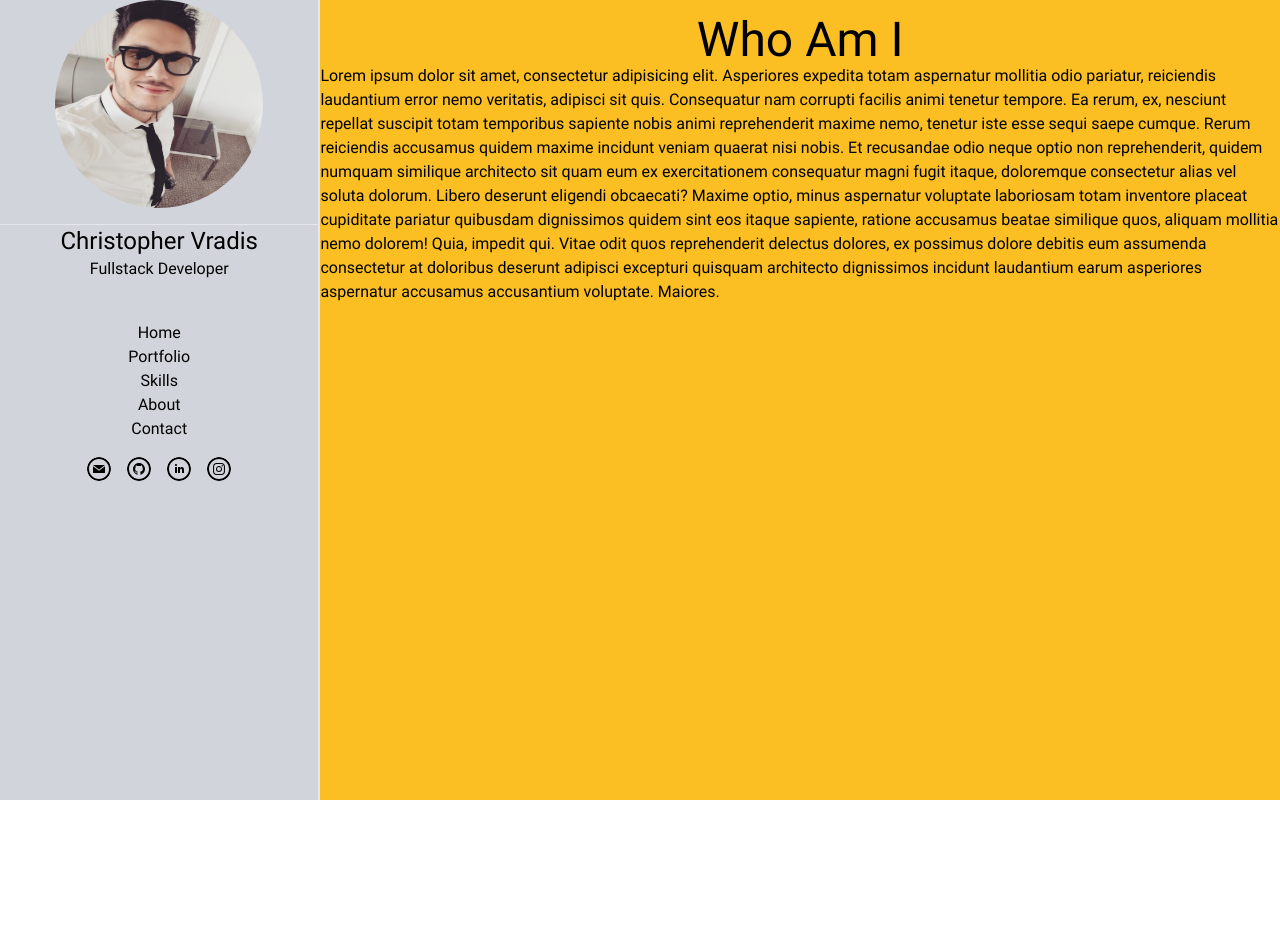
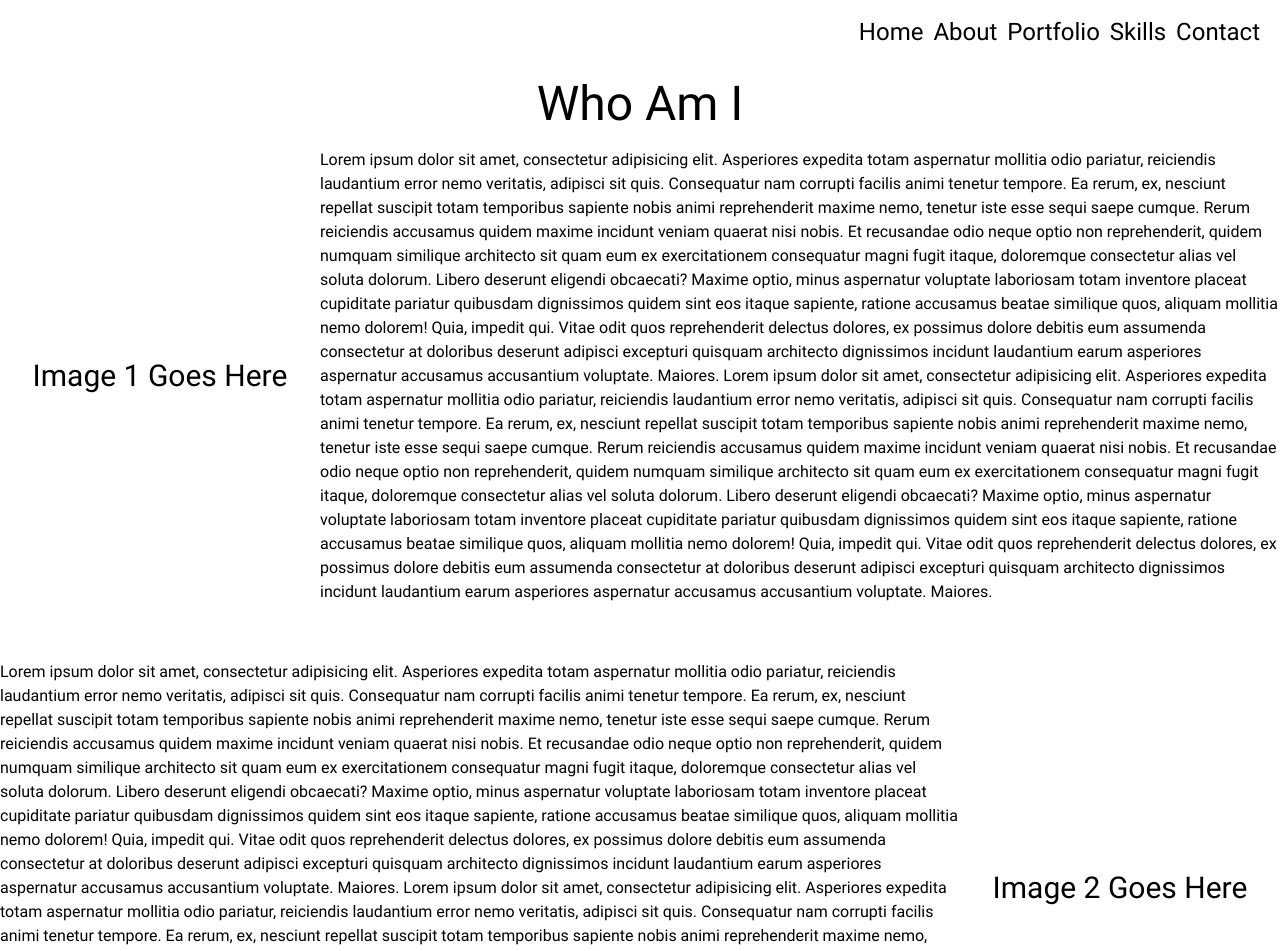
Before and after one commit to akuma-phawx/web-portfolio, a Vue app: page /about in a window 1280 px wide. Shown: the top 951 px of the page. Before the commit the page ends 800 px from the top, so only its background shows below. Built offline with nearby package versions, Linux system fonts and the light colour scheme.

Commit message:
complete update of template

```diff
--- a/public/index.html
+++ b/public/index.html
@@ -15,7 +15,7 @@
         continue.</strong
       >
     </noscript>
-    <div id="app" class="bg-red-300"></div>
+    <div id="app"></div>
     <!-- built files will be auto injected -->
   </body>
 </html>
--- a/src/App.vue
+++ b/src/App.vue
@@ -1,16 +1,7 @@
 <template>
-  <div class="flex max-w-full flex-col md:flex-row">
-    <Nav
-      class="
-        bg-gray-300
-        border-b-2
-        md:border-r-2 md:border-b-0
-        min-w-full
-        md:min-w-0 md:w-1/2
-        lg:w-1/3
-      "
-    />
-    <router-view class="bg-yellow-400 max-w-full h-screen" />
+  <div class="container flex flex-col max-w-full">
+    <Nav class="bg-red-400w-full max-w-full" />
+    <router-view class="h-screen w-full max-w-full" />
   </div>
 </template>
 
--- a/src/components/main_components/About.vue
+++ b/src/components/main_components/About.vue
@@ -1,25 +1,103 @@
 <template>
-  <div class="container">
-    <h1 class="text-3xl mt-4 md:text-5xl">Who Am I</h1>
-    <p>
+  <div class="container flex flex-col">
+    <!-- TITLE -->
+    <h1 class="text-3xl mt-4 md:text-5xl mb-5">Who Am I</h1>
+    <!-- CONTAINER 1 -->
+    <div id="container1" class="lg:flex">
+      <p class="lg:text-3xl mb-12 lg:mb-none text-center lg:my-auto lg:w-1/4">
+        Image 1 Goes Here
+      </p>
+      <p class="flex-1">
         Lorem ipsum dolor sit amet, consectetur adipisicing elit. Asperiores
         expedita totam aspernatur mollitia odio pariatur, reiciendis laudantium
-      error nemo veritatis, adipisci sit quis. Consequatur nam corrupti facilis
-      animi tenetur tempore. Ea rerum, ex, nesciunt repellat suscipit totam
-      temporibus sapiente nobis animi reprehenderit maxime nemo, tenetur iste
-      esse sequi saepe cumque. Rerum reiciendis accusamus quidem maxime incidunt
-      veniam quaerat nisi nobis. Et recusandae odio neque optio non
+        error nemo veritatis, adipisci sit quis. Consequatur nam corrupti
+        facilis animi tenetur tempore. Ea rerum, ex, nesciunt repellat suscipit
+        totam temporibus sapiente nobis animi reprehenderit maxime nemo, tenetur
+        iste esse sequi saepe cumque. Rerum reiciendis accusamus quidem maxime
+        incidunt veniam quaerat nisi nobis. Et recusandae odio neque optio non
         reprehenderit, quidem numquam similique architecto sit quam eum ex
         exercitationem consequatur magni fugit itaque, doloremque consectetur
         alias vel soluta dolorum. Libero deserunt eligendi obcaecati? Maxime
         optio, minus aspernatur voluptate laboriosam totam inventore placeat
-      cupiditate pariatur quibusdam dignissimos quidem sint eos itaque sapiente,
-      ratione accusamus beatae similique quos, aliquam mollitia nemo dolorem!
-      Quia, impedit qui. Vitae odit quos reprehenderit delectus dolores, ex
-      possimus dolore debitis eum assumenda consectetur at doloribus deserunt
-      adipisci excepturi quisquam architecto dignissimos incidunt laudantium
-      earum asperiores aspernatur accusamus accusantium voluptate. Maiores.
+        cupiditate pariatur quibusdam dignissimos quidem sint eos itaque
+        sapiente, ratione accusamus beatae similique quos, aliquam mollitia nemo
+        dolorem! Quia, impedit qui. Vitae odit quos reprehenderit delectus
+        dolores, ex possimus dolore debitis eum assumenda consectetur at
+        doloribus deserunt adipisci excepturi quisquam architecto dignissimos
+        incidunt laudantium earum asperiores aspernatur accusamus accusantium
+        voluptate. Maiores. Lorem ipsum dolor sit amet, consectetur adipisicing
+        elit. Asperiores expedita totam aspernatur mollitia odio pariatur,
+        reiciendis laudantium error nemo veritatis, adipisci sit quis.
+        Consequatur nam corrupti facilis animi tenetur tempore. Ea rerum, ex,
+        nesciunt repellat suscipit totam temporibus sapiente nobis animi
+        reprehenderit maxime nemo, tenetur iste esse sequi saepe cumque. Rerum
+        reiciendis accusamus quidem maxime incidunt veniam quaerat nisi nobis.
+        Et recusandae odio neque optio non reprehenderit, quidem numquam
+        similique architecto sit quam eum ex exercitationem consequatur magni
+        fugit itaque, doloremque consectetur alias vel soluta dolorum. Libero
+        deserunt eligendi obcaecati? Maxime optio, minus aspernatur voluptate
+        laboriosam totam inventore placeat cupiditate pariatur quibusdam
+        dignissimos quidem sint eos itaque sapiente, ratione accusamus beatae
+        similique quos, aliquam mollitia nemo dolorem! Quia, impedit qui. Vitae
+        odit quos reprehenderit delectus dolores, ex possimus dolore debitis eum
+        assumenda consectetur at doloribus deserunt adipisci excepturi quisquam
+        architecto dignissimos incidunt laudantium earum asperiores aspernatur
+        accusamus accusantium voluptate. Maiores.
       </p>
+    </div>
+    <!-- CONTAINER 2 -->
+    <div id="container2" class="flex flex-col lg:flex-row mt-14">
+      <p class="flex-1">
+        Lorem ipsum dolor sit amet, consectetur adipisicing elit. Asperiores
+        expedita totam aspernatur mollitia odio pariatur, reiciendis laudantium
+        error nemo veritatis, adipisci sit quis. Consequatur nam corrupti
+        facilis animi tenetur tempore. Ea rerum, ex, nesciunt repellat suscipit
+        totam temporibus sapiente nobis animi reprehenderit maxime nemo, tenetur
+        iste esse sequi saepe cumque. Rerum reiciendis accusamus quidem maxime
+        incidunt veniam quaerat nisi nobis. Et recusandae odio neque optio non
+        reprehenderit, quidem numquam similique architecto sit quam eum ex
+        exercitationem consequatur magni fugit itaque, doloremque consectetur
+        alias vel soluta dolorum. Libero deserunt eligendi obcaecati? Maxime
+        optio, minus aspernatur voluptate laboriosam totam inventore placeat
+        cupiditate pariatur quibusdam dignissimos quidem sint eos itaque
+        sapiente, ratione accusamus beatae similique quos, aliquam mollitia nemo
+        dolorem! Quia, impedit qui. Vitae odit quos reprehenderit delectus
+        dolores, ex possimus dolore debitis eum assumenda consectetur at
+        doloribus deserunt adipisci excepturi quisquam architecto dignissimos
+        incidunt laudantium earum asperiores aspernatur accusamus accusantium
+        voluptate. Maiores. Lorem ipsum dolor sit amet, consectetur adipisicing
+        elit. Asperiores expedita totam aspernatur mollitia odio pariatur,
+        reiciendis laudantium error nemo veritatis, adipisci sit quis.
+        Consequatur nam corrupti facilis animi tenetur tempore. Ea rerum, ex,
+        nesciunt repellat suscipit totam temporibus sapiente nobis animi
+        reprehenderit maxime nemo, tenetur iste esse sequi saepe cumque. Rerum
+        reiciendis accusamus quidem maxime incidunt veniam quaerat nisi nobis.
+        Et recusandae odio neque optio non reprehenderit, quidem numquam
+        similique architecto sit quam eum ex exercitationem consequatur magni
+        fugit itaque, doloremque consectetur alias vel soluta dolorum. Libero
+        deserunt eligendi obcaecati? Maxime optio, minus aspernatur voluptate
+        laboriosam totam inventore placeat cupiditate pariatur quibusdam
+        dignissimos quidem sint eos itaque sapiente, ratione accusamus beatae
+        similique quos, aliquam mollitia nemo dolorem! Quia, impedit qui. Vitae
+        odit quos reprehenderit delectus dolores, ex possimus dolore debitis eum
+        assumenda consectetur at doloribus deserunt adipisci excepturi quisquam
+        architecto dignissimos incidunt laudantium earum asperiores aspernatur
+        accusamus accusantium voluptate. Maiores.
+      </p>
+      <p
+        class="
+          lg:text-3xl
+          mb-12
+          lg:mb-none
+          order-first
+          lg:order-last
+          text-center
+          lg:my-auto lg:w-1/4
+        "
+      >
+        Image 2 Goes Here
+      </p>
+    </div>
   </div>
 </template>
 
--- a/src/components/main_components/Home.vue
+++ b/src/components/main_components/Home.vue
@@ -1,6 +1,8 @@
 <template>
-  <div class="container">
-    <h1 class="text-3xl mt-4 md:text-5xl">Welcome</h1>
+  <div class="container flex flex-col lg:flex-row">
+    <!-- LEFT COMPONENT -->
+    <div class="flex flex-col lg:justify-center lg:flex-grow lg:w-1/3">
+      <h1 class="text-3xl mt-4 md:text-5xl">Title 1</h1>
       <p>
         Lorem ipsum dolor sit amet consectetur adipisicing elit. Libero corporis
         consectetur corrupti quis adipisci aperiam? Eligendi quidem veniam neque
@@ -11,6 +13,20 @@
         esse? Ipsa, iusto!
       </p>
     </div>
+    <!-- RIGHT COMPONENT -->
+    <div class="flex flex-col lg:justify-center flex-1">
+      <h1 class="text-3xl mt-4 md:text-5xl">Title 2</h1>
+      <p>
+        Lorem ipsum dolor sit amet consectetur adipisicing elit. Libero corporis
+        consectetur corrupti quis adipisci aperiam? Eligendi quidem veniam neque
+        dicta asperiores incidunt autem explicabo, esse magni dignissimos,
+        similique eum soluta! Quae eius inventore necessitatibus eos ex sint
+        libero cum quis nisi autem laborum minus sunt, quo laboriosam mollitia
+        repellendus sequi, praesentium fugiat nihil magnam corporis neque, velit
+        esse? Ipsa, iusto!
+      </p>
+    </div>
+  </div>
 </template>
 
 <script>
--- a/src/components/nav_components/Nav.vue
+++ b/src/components/nav_components/Nav.vue
@@ -1,56 +1,15 @@
 <template>
-  <div class="container flex flex-col text-center">
-    <!-- Photo -->
-    <div id="personal_image" class="flex flex-col justify-center pb-10">
-      <div class="image_container mx-auto pb-4 border-solid-2">
-        <img
-          src="../../assets/img/me.jpg"
-          class="w-40 h-40 md:w-52 md:h-52"
-          alt="Avatar"
-        />
-      </div>
-
-      <hr />
-      <!-- Title -->
-      <div id="title">
-        <p id="fullName" class="text-2xl">Christopher Vradis</p>
-        <p id="jobTitle" class="text-md">Fullstack Developer</p>
-      </div>
-    </div>
-    <div id="nav " class="flex justify-center md:flex-col">
-      <router-link class="mr-4 md:mr-0" to="/"> Home </router-link>
-      <router-link class="mr-4 md:mr-0" to="/portfolio">
+  <div class="container flex justify-end mr-5 mt-4 mb-4">
+    <!-- Router Links -->
+    <div id="nav">
+      <router-link class="text-2xl mr-1" to="/"> Home </router-link>
+      <router-link class="text-2xl mr-1" to="/about"> About </router-link>
+      <router-link class="text-2xl mr-1" to="/portfolio">
         Portfolio
       </router-link>
-      <router-link class="mr-4 md:mr-0" to="/skills"> Skills </router-link>
-      <router-link class="mr-4 md:mr-0" to="/about"> About </router-link>
-      <router-link to="/contact"> Contact </router-link>
-    </div>
-    <!-- Social Links -->
-    <div id="links" class="flex justify mx-auto mt-4 mb-2">
-      <a href="mailto:chrisvradis00@gmail.com">
-        <img src="../../assets/svgs/email.svg" alt="Email SVG" class="mr-4" />
-      </a>
-      <a href="https://github.com/akuma-phawx">
-        <img
-          src="../../assets/svgs/github_circular.svg"
-          alt="Github SVG"
-          class="mr-4"
-        />
-      </a>
-      <a href="https://www.linkedin.com/in/christopher-vradis-3b9a68151/">
-        <img
-          src="../../assets/svgs/linkedin_circular.svg"
-          alt="LinkedIn SVG"
-          class="mr-4"
-        />
-      </a>
-      <a href="https://www.instagram.com/chris.vrd_sw/">
-        <img
-          src="../../assets/svgs/instagram_circular.svg"
-          alt="Instagram SVG"
-        />
-      </a>
+      <router-link class="text-2xl mr-1" to="/skills"> Skills </router-link>
+
+      <router-link class="text-2xl mr-5" to="/contact"> Contact </router-link>
     </div>
   </div>
 </template>
```
Also changed, not shown: public/imgs/kokeshi.png (added), public/imgs/splash.png (added). Lines whose indentation alone changed are shown as unchanged.
